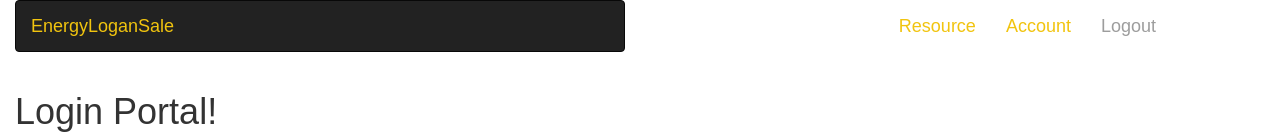
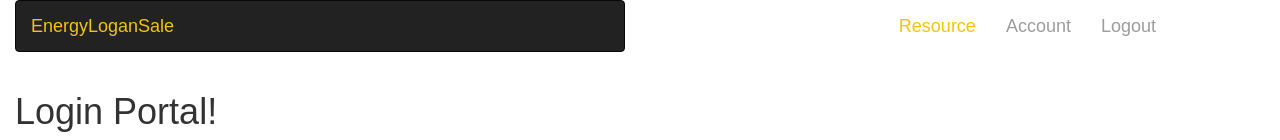
Before and after one commit to canlas1/testing-component, a React (Create React App) app: page / in a window 1280 px wide. Shown: the top 140 px of the page. Built offline with nearby package versions, Linux system fonts and the light colour scheme; what auth0-js would draw is missing.

Commit message:
fixed account

```diff
--- a/src/components/Dashboard.js
+++ b/src/components/Dashboard.js
@@ -8,7 +8,6 @@ import SideBar from './SideBar';
 import Project from './Project';
 import FormComponent from './FormComponent';
 import Resources from './Resources/Resources';
-import Account from './Account/Account';
 
 
 class Dashboard extends Component{
@@ -42,7 +41,7 @@ class Dashboard extends Component{
                 <Route path="/viewProject" component={Project} />
                 <Route path="/addProject" component={FormComponent} />
                 <Route path="/resources" component={Resources} />
-                <Route path="/account" component={Account} />
+
 
             </Col>
           </Row>
--- a/src/components/TopNav.js
+++ b/src/components/TopNav.js
@@ -25,7 +25,7 @@ class TopNav extends Component {
                         <Link to="/resources">Resource</Link>
                     </NavItem>
                       <NavItem className="navlist" eventKey={2} href="#">
-                          <Link to="/account">Account</Link>
+                          Account
                       </NavItem>
                        <NavItem className="navlist" eventKey={3} href="#">Logout</NavItem>
                 </Nav>
```
